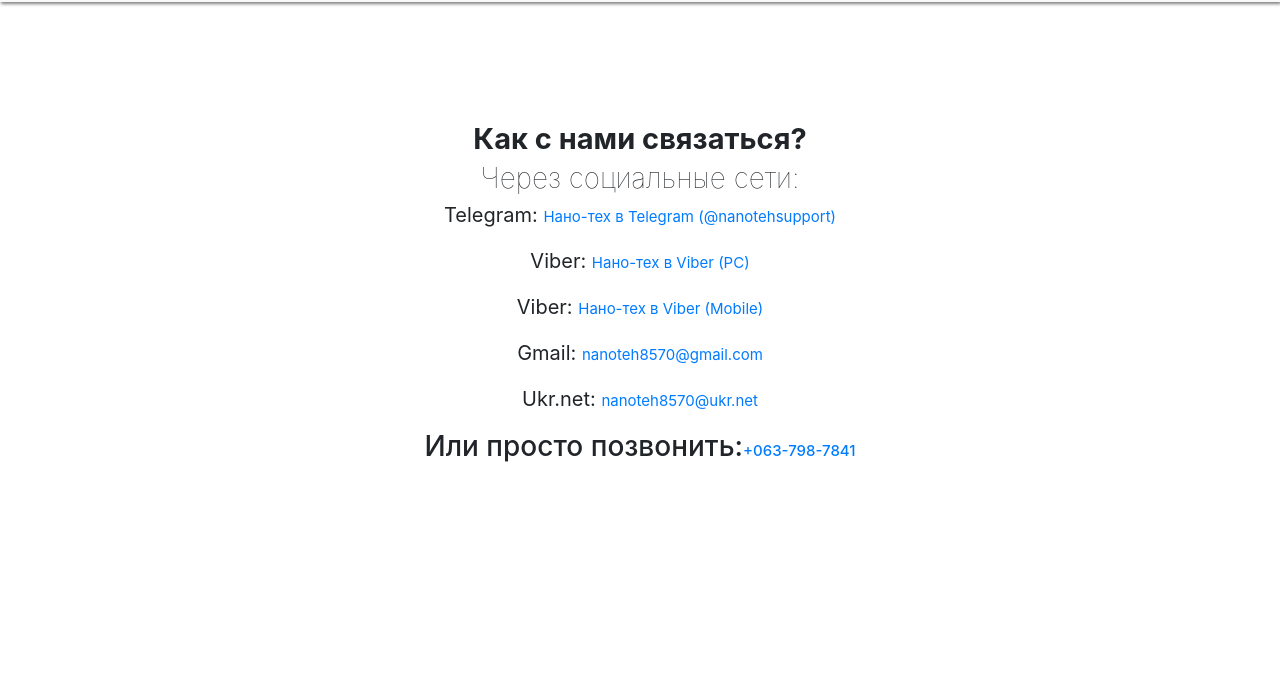
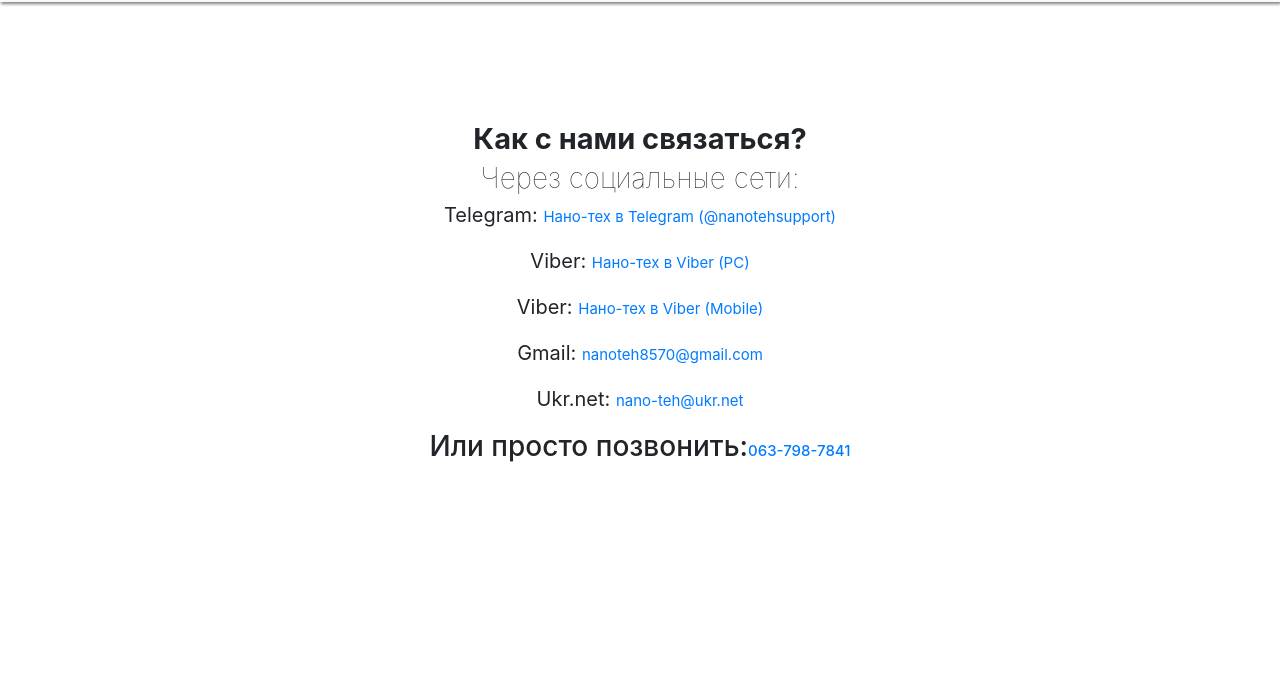
Before and after one commit to metamisha/nanoteh, a plain HTML site: page contact.html in a window 1280 px wide. Shown: the part 68-750 px from the top of the page. Drawn offline with nearby package versions, Linux system fonts and the light colour scheme.

Commit message:
second commit

```diff
--- a/contact.html
+++ b/contact.html
@@ -38,9 +38,9 @@
     <p style="text-align: center; font-size: 20px">Telegram: <a href="tg://resolve?domain=nanotehsupport">Нано-тех в Telegram (@nanotehsupport)</a></p>
     <p style="text-align: center; font-size: 20px">Viber: <a href="viber://chat?number=+380637987841">Нано-тех в Viber (PC)</a></p>
     <p style="text-align: center; font-size: 20px">Viber: <a href="viber://add?number=380637987841">Нано-тех в Viber (Mobile)</a></p>
-    <p style="text-align: center; font-size: 20px">Gmail: <a href="tg://mailto:nanoteh8570@gmail.com">nanoteh8570@gmail.com</a></p>
-    <p style="text-align: center; font-size: 20px">Ukr.net: <a href="tg://resolve?domain=nanotehsupport">nanoteh8570@ukr.net</a></p>
-    <h3 style="text-align: center;">Или просто позвонить:<a href="tel:+063-798-7841" style="text-align: center; font-size: 20px">+063-798-7841</a></h3>
+    <p style="text-align: center; font-size: 20px">Gmail: <a href="mailto:nanoteh8570@gmail.com">nanoteh8570@gmail.com</a></p>
+    <p style="text-align: center; font-size: 20px">Ukr.net: <a href="mailto:nano-teh@ukr.net">nano-teh@ukr.net</a></p>
+    <h3 style="text-align: center;">Или просто позвонить:<a href="tel:+063-798-7841" style="text-align: center; font-size: 20px">063-798-7841</a></h3>
 </div>
 
 
--- a/scripts/script.js
+++ b/scripts/script.js
@@ -69,12 +69,12 @@ function loadBizGoods() {
                ' <h4 class="card-title">'+data2[key2]['name']+'</h4>' +
                ' <p class="card-text">'+data2[key2]['description']+'</p>' +
                '<p class="card-text">Позвоните, или напишите нам, чтобы обсудить детали.</p>'+
-               '<div style="display: flex"> <a class="btn btn-outline-dark showNum" href="tel:+093-136-8037"  style="border-radius: 0; width: 70%"> Позвонить </a>' +
+               '<div style="display: flex"> <a class="btn btn-outline-dark showNum" href="tel:063-798-7841"  style="border-radius: 0; width: 70%"> Позвонить </a>' +
                '<a href="tg://resolve?domain=nano_tech_support"><button class="btn btn-info" data-toggle="modal" data-target="#exampleModal"><i class="fab fa-telegram-plane"></i></button></a>' +
                '<a href="mailto:nanoteh8570@gmail.com"><button class="btn btn-outline-danger number" data-toggle="modal" data-target="#exampleModal"><i class="fas fa-envelope"></i></button></a>' +
                '<a href="viber://chat?number=+380637987841"><button class="btn btn-light viberButton" data-toggle="modal" data-target="#exampleModal" style=" background-color:#665CAC;border-radius: 0; border: 1px solid #6f42c1"><i class="fab fa-viber"></i></button></a> ' +
                '</div>' +
-               '<h3 style="margin-left: 5px"><a href="tel:+063-798-7841" style="text-align: center; font-size: 20px">+063-798-7841</a></h3>' +
+               '<h3 style="margin-left: 5px"><a href="tel:063-798-7841" style="text-align: center; font-size: 20px">+063-798-7841</a></h3>' +
                '     </div>' +
                '</div>';
         }
```
